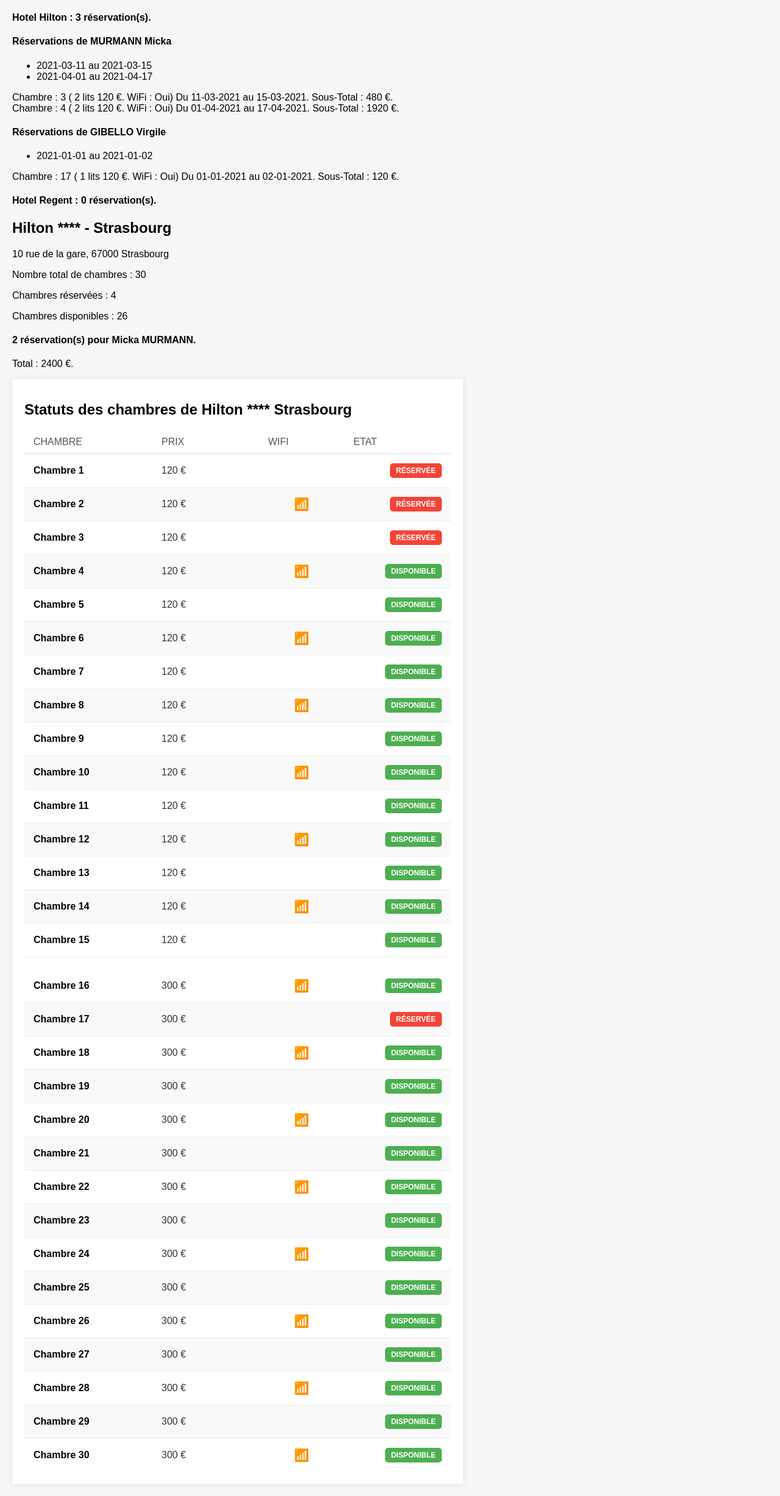
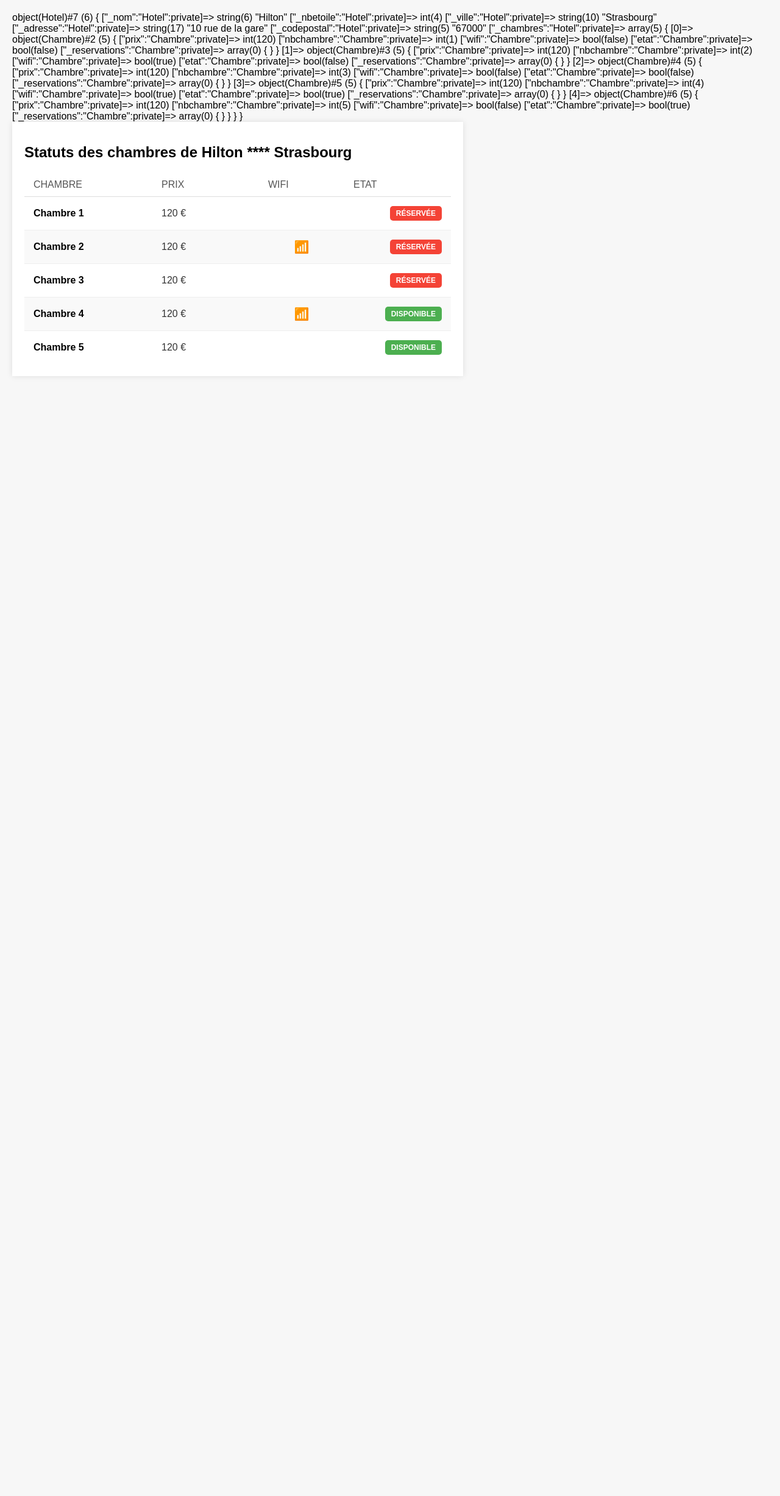
Before and after one commit to vally68/hotel, a PHP site: page / in a window 1280 px wide. Shown: the whole page at 61% size. After the commit the page ends 582 px from the top, so only its background shows below. Run offline with PHP 8.4, Linux system fonts and the light colour scheme.

Commit message:
retouche code selon demande

```diff
--- a/Index.php
+++ b/Index.php
@@ -8,9 +8,13 @@ include "Client.php";
 include "Reservation.php";
 
 
+
+
+
+
 // Création des chambres pour Hilton
 $chambres = [];
-for ($i = 1; $i <= 30; $i++) {
+for ($i = 1; $i <= 5; $i++) {
     $etat = ($i <= 3) ? false : true; // 3 premières chambres réservées
     $prix = ($i <= 15) ? 120 : 300;
     $wifi = ($i % 2 == 0);
@@ -18,52 +22,56 @@ for ($i = 1; $i <= 30; $i++) {
 }
 
 //création des hotels
-$h1 = new Hotel("Hilton", 4, "Strasbourg", "10 rue de la gare", "67000");
-$h2 = new Hotel("Regent", 4, "Paris", "10 rue de la paix", "75000");
+$hotel1 = new Hotel("Hilton", 4, "Strasbourg", "10 rue de la gare", "67000");
+$hotel2 = new Hotel("Regent", 4, "Paris", "10 rue de la paix", "75000");
 
 // Ajout des chambres à Hilton
 foreach ($chambres as $ch) {
-    $h1->ajouterChambre($ch);
+    $hotel1->ajouterChambre($ch);
 }
 
 
-$cl1 = new client("Micka", "MURMANN");
-$cl2 = new client("Virgile", "GIBELLO");
+// $cl1 = new client("Micka", "MURMANN");
+// $cl2 = new client("Virgile", "GIBELLO");
 
 
-$resv1 = new Reservation("Micka", "MURMANN", 3, new DateTime("2021-03-11"), new DateTime("2021-03-15"),
-    0, true, 2, 120, "Hilton", $cl1, $chambres[0]);
-$resv1->calculerPrixTotal();
+// $resv1 = new Reservation("Micka", "MURMANN", 3, new DateTime("2021-03-11"), new DateTime("2021-03-15"),
+//     0, true, 2, 120, "Hilton", $cl1, $chambres[0]);
+// $resv1->calculerPrixTotal();
 
-$resv2 = new Reservation("Micka", "MURMANN", 4, new DateTime("2021-04-01"), new DateTime("2021-04-17"),
-    0, true, 2, 120, "Hilton", $cl1, $chambres[1]);
-$resv2->calculerPrixTotal();
+// $resv2 = new Reservation("Micka", "MURMANN", 4, new DateTime("2021-04-01"), new DateTime("2021-04-17"),
+//     0, true, 2, 120, "Hilton", $cl1, $chambres[1]);
+// $resv2->calculerPrixTotal();
 
-$resv3 = new Reservation("Virgile", "GIBELLO", 17, new DateTime("2021-01-01"), new DateTime("2021-01-02"),
-    0, true, 1, 120, "Hilton", $cl2, $chambres[16]);
-    $resv3->calculerPrixTotal();
+// $resv3 = new Reservation("Virgile", "GIBELLO", 17, new DateTime("2021-01-01"), new DateTime("2021-01-02"),
+//     0, true, 1, 120, "Hilton", $cl2, $chambres[16]);
+//     $resv3->calculerPrixTotal();
 
-$reservations = [$resv1, $resv2, $resv3];
+// $reservations = [$resv1, $resv2, $resv3];
 
 
-$nbResahotel = Reservation::ReservationsHotel($reservations, "Hilton");
-$nbResahotel2 = Reservation::ReservationsHotel($reservations, "Regent");
+// $nbResahotel = Reservation::ReservationsHotel($reservations, "Hilton");
+// $nbResahotel2 = Reservation::ReservationsHotel($reservations, "Regent");
 
-echo "<h4>Hotel Hilton : $nbResahotel réservation(s).</h4>";
-echo $cl1->AfficherInfosClient(), $resv1->AfficherResa(), $resv2->AfficherResa();
-echo $cl2->AfficherInfosClient(), $resv3->AfficherResa();
-echo "<h4>Hotel Regent : $nbResahotel2 réservation(s).</h4>";
+// echo "<h4>Hotel Hilton : $nbResahotel réservation(s).</h4>";
+// echo $cl1->AfficherInfosClient(), $resv1->AfficherResa(), $resv2->AfficherResa();
+// echo $cl2->AfficherInfosClient(), $resv3->AfficherResa();
+// echo "<h4>Hotel Regent : $nbResahotel2 réservation(s).</h4>";
 
 
-$h1->AfficherInfos();
+// $hotel1->AfficherInfos();
 
-$nbResaMicka = Reservation::ReservationsClient($reservations, "Micka", "MURMANN");
-echo "<h4>$nbResaMicka réservation(s) pour Micka MURMANN.</h4>";
+// $nbResaMicka = Reservation::ReservationsClient($reservations, "Micka", "MURMANN");
+// echo "<h4>$nbResaMicka réservation(s) pour Micka MURMANN.</h4>";
 
 
 
-$totalresv = $resv1->getPrixTotal() + $resv2->getPrixTotal();
-echo "<p>Total : {$totalresv} €.</p>";
+// $totalresv = $resv1->getPrixTotal() + $resv2->getPrixTotal();
+// echo "<p>Total : {$totalresv} €.</p>";
+
+ $hotel1-> getReservClient();
+ var_dump($hotel1);
+
 ?>
 
 <!DOCTYPE html>
@@ -92,7 +100,7 @@ echo "<p>Total : {$totalresv} €.</p>";
 
                 foreach ($chambres as $chambre) {
 
-                    if ($count == 15) {
+                    if ($count == 30) {
                         echo '<tr class="separator-row"><td colspan="4"></td></tr>';
                     }
                     $chambre->AfficherStatutChambre();
--- a/hotel.php
+++ b/hotel.php
@@ -8,14 +8,18 @@ class Hotel {
     private string $_codepostal;
     private array $_chambres = [];
 
-    public function __construct(string $nom, int $nbetoile, string $ville, string $adresse, string $codepostal) {
-        $this->nom = $nom;
-        $this->nbetoile = $nbetoile;
-        $this->ville = $ville;
-        $this->adresse = $adresse;
-        $this->codepostal = $codepostal;
+
+
+    public function __construct(string $nom, int $nbetoile, string $ville, string $adresse,
+    string $codepostal) {
+        $this->_nom = $nom;
+        $this->_nbetoile = $nbetoile;
+        $this->_ville = $ville;
+        $this->_adresse = $adresse;
+        $this->_codepostal = $codepostal;
+        $this->_chambres = [];
+
     }
-
     // Ajouter une chambre
     public function ajouterChambre(Chambre $chambre): void {
         $this->_chambres[] = $chambre;
@@ -42,17 +46,33 @@ class Hotel {
         return $count;
     }
 
+    public function getReservClient() {
+    foreach ($this->_chambres as $chambre)  {
+
+           //echo tableau reservation foreach dans un foreach ;
+
+        }
+
+}
+
+    public function __toString(): string {
+    return $this->getNomReservation();
+    vardump($chambers);
+}
+
+
     // Afficher infos
     public function afficherInfos(): void {
         $etoiles = str_repeat("*", $this->nbetoile);
 
-        echo "<h2>{$this->nom} {$etoiles} - {$this->ville}</h2>";
+        echo "<h2>{$this->nom} {$etoiles} de {$this->ville}</h2>";
         echo "<p>{$this->adresse}, {$this->codepostal} {$this->ville}</p>";
         echo "<p>Nombre total de chambres : {$this->getNbChambres()}</p>";
         echo "<p>Chambres réservées : {$this->getNbChambresReservees()}</p>";
         echo "<p>Chambres disponibles : {$this->getNbChambresDisponibles()}</p>";
 
 
+
     }
 }
 
--- a/reservation.php
+++ b/reservation.php
@@ -2,8 +2,8 @@
 
 class Reservation {
 
-    private string $_nomr;
-    private string $_prenomr;
+    private string $_nomreservation;
+    private string $_prenomreservation;
     private int $_nbchambrer;
     private DateTime $_datedebut;
     private DateTime $_datefin;
@@ -14,13 +14,14 @@ class Reservation {
     private int $_prixchambre;
     private string $_hotelr;
     private Client $_client;
-    private Chambre $_chambre;
+    private array $_chambre = []; //tableau resachambre
 
 
-    public function __construct(string $_nomr, string $_prenomr, int $_nbchambrer, DateTime $_datedebut,
+
+    public function __construct(string $_nomreservation, string $_prenomreservation, int $_nbchambrer, DateTime $_datedebut,
                                 DateTime $_datefin, int $_prixtotal, bool $_wifir, int $_nblit,int $_prixchambre,  string $_hotelr, Client $client, Chambre $chambre ) {
-        $this->nomr = $_nomr;
-        $this->prenomr = $_prenomr;
+        $this->nomreservation = $_nomreservation;
+        $this->prenomreservation = $_prenomreservation;
         $this->nbchambrer = $_nbchambrer;
         $this->datedebut = $_datedebut;
         $this->datefin = $_datefin;
@@ -37,12 +38,12 @@ class Reservation {
 
     public function getClient(): Client { return $this->_client; }
     public function getChambre(): Chambre { return $this->_chambre; }
-    public function getNomr(): string {
-        return $this->nomr;
+    public function getNomReservation(): string {
+        return $this->nomreservation;
     }
 
-    public function getPrenomr(): string {
-        return $this->prenomr;
+    public function getPrenomreservation(): string {
+        return $this->prenomreservation;
     }
 
     public function getNbchambrer(): int {
@@ -120,8 +121,8 @@ public static function ReservationsClient(array $reservations, string $nom, stri
 
     foreach ($reservations as $resa) {
 
-        if (strtolower($resa->getNomr()) === strtolower($nom)
-            && strtolower($resa->getPrenomr()) === strtolower($prenom)) {
+        if (strtolower($resa->getNomreservation()) === strtolower($nom)
+            && strtolower($resa->getPrenomreservation()) === strtolower($prenom)) {
             $compteur++;
         }
     }
```
Also changed, not shown: client.php (+12 -12 lines), chambre.php (line endings or trailing spaces).
